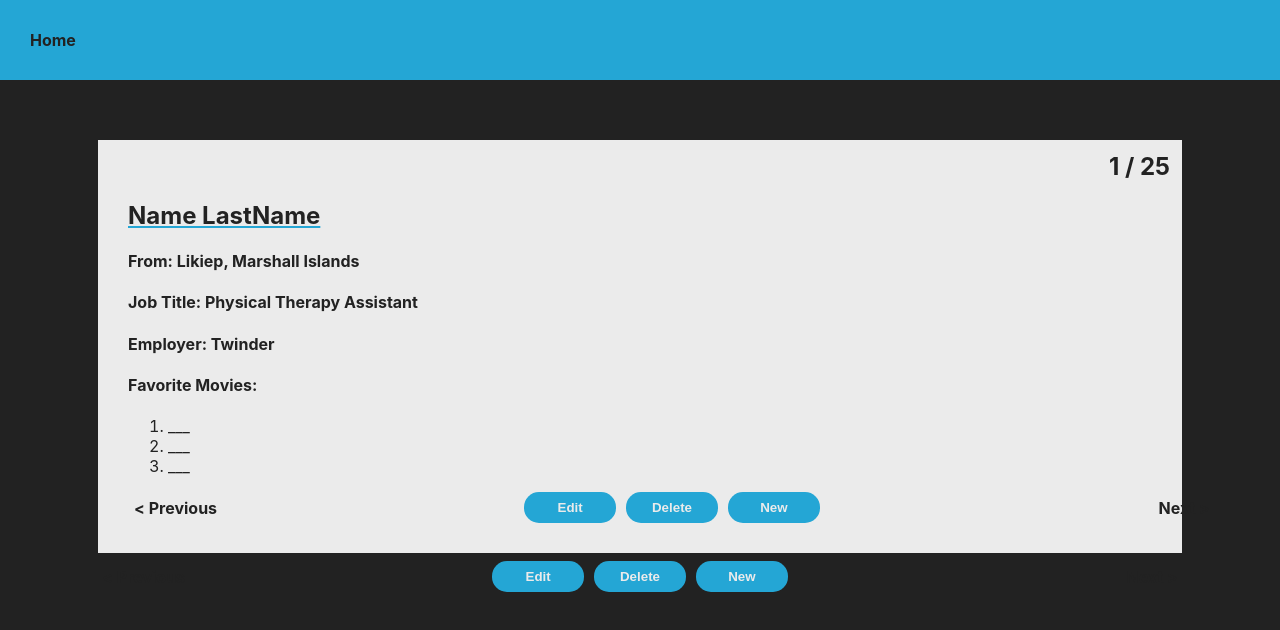
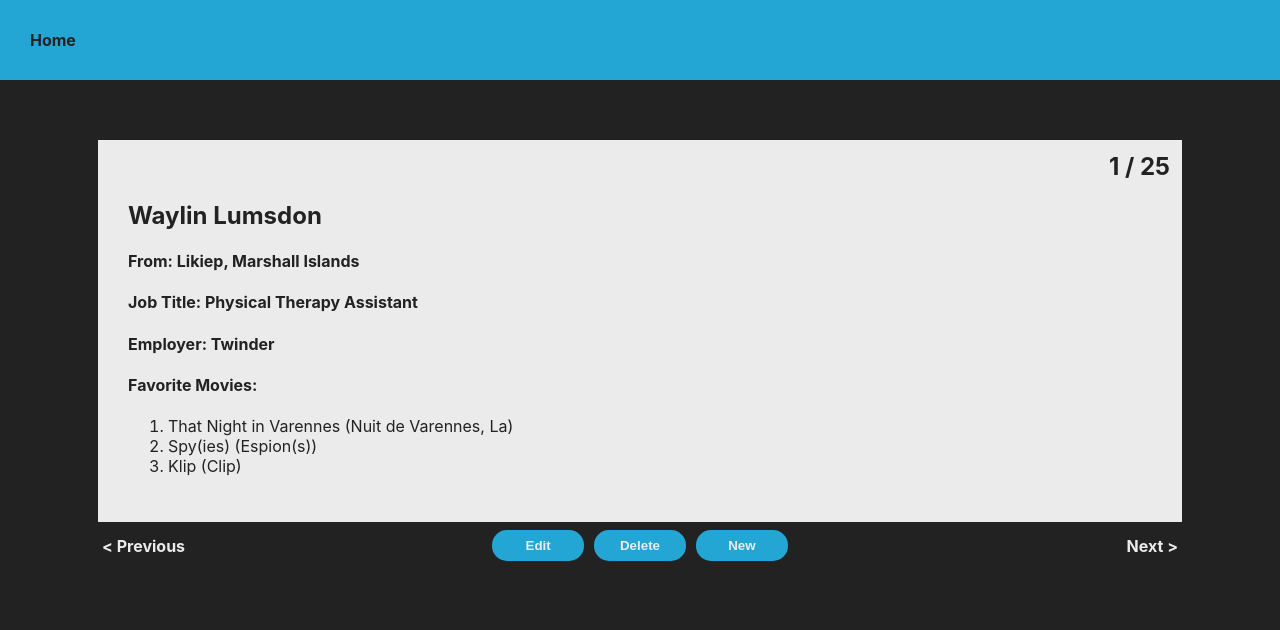
Before and after one commit to RichardMillerWimmer/user-directory, a React (Create React App) app: page / in a window 1280 px wide. Shown: the top 630 px of the page. Built offline with nearby package versions, Linux system fonts and the light colour scheme.

Commit message:
Richards work on Lab 3.4

```diff
--- a/src/App.css
+++ b/src/App.css
@@ -50,8 +50,8 @@ header {
 
 .scrollButton {
   background: none;
-  color: rgb(34, 34, 34);
-  /* color: rgb(235, 235, 235); */
+  /* color: rgb(34, 34, 34); */
+  color: rgb(235, 235, 235);
   border: none;
   font: inherit;
   font-weight: 700;
--- a/src/App.js
+++ b/src/App.js
@@ -26,7 +26,7 @@ class App extends Component {
       <div className="App" >
         <Header />
         <CardContainer />
-        <BottomControls />
+        {/* <BottomControls /> */}
       </div>
     )
   };
--- a/src/Components/BottomControls.js
+++ b/src/Components/BottomControls.js
@@ -13,11 +13,11 @@ class BottomControls extends Component {
         return (
             <nav>
                 <div className='buttonBox'>
-                    <button className='previousButton scrollButton' onClick={() => this.onClickPrevious()}>&#60; Previous</button>
+                    <button className='previousButton scrollButton' onClick={this.props.previous}>&#60; Previous</button>
                     <button className='blueButton'>Edit</button>
                     <button className='blueButton'>Delete</button>
                     <button className='blueButton'>New</button>
-                    <button className='nextButton scrollButton' onClick={() => this.onClickNext()}>Next &#62;</button>
+                    <button className='nextButton scrollButton' onClick={this.props.next}>Next &#62;</button>
                 </div>
             </nav>
         )
--- a/src/Components/CardContainer.js
+++ b/src/Components/CardContainer.js
@@ -1,96 +1,90 @@
 import React, { Component } from 'react';
 import data from '../data'
-
+import BottomControls from './BottomControls'
 
 class CardContainer extends Component {
     constructor() {
         super();
         this.state = {
             data: data,
-            selectedProfile: {},
-            pageNumber: 1
+            // selectedProfile: data[0],
+            pageNumber: 0
         }
+        this.previous = this.previous.bind(this)
+        this.next = this.next.bind(this)
     }
 
-    // handleChange(value) {
-    //     this.setState({ pageNumber: +value })
-    //     console.log(this.state.pageNumber)
-    // }
 
-    componentDidMount() {
-        this.setState({ selectedProfile: data[0] })
-    }
-    onClickNext() {
-        this.next()
-        // this.diplayProfile(this.state.pageNumber)
-    }
-
-    onClickPrevious() {
-        this.previous()
-        // this.diplayProfile(this.state.pageNumber)
-    }
 
     next() {
+        let newPageNumber = this.state.pageNumber;
+
+        // console.log(this.state.pageNumber)
         // this.diplayProfile(this.state.pageNumber)
-        if (this.state.pageNumber >= 1 && this.state.pageNumber <= 25) {
-            this.setState({ pageNumber: this.state.pageNumber + 1 })
+
+        if (newPageNumber >= 0 && newPageNumber < (this.state.data.length - 1)) {
+            newPageNumber++
         } else {
-            this.setState({ pageNumber: 1 })
+            newPageNumber = 0
         }
+        this.setState({ pageNumber: newPageNumber })
         console.log(this.state.pageNumber)
     }
 
     previous() {
+        let newPageNumber = this.state.pageNumber;
         // this.diplayProfile(this.state.pageNumber)
-        if (this.state.pageNumber >= 1 && this.state.pageNumber <= 25) {
-            this.setState({ pageNumber: this.state.pageNumber - 1 })
+        if (newPageNumber > 0 && newPageNumber <= (this.state.data.length - 1)) {
+            newPageNumber--
         } else {
-            this.setState({ pageNumber: 25 })
+            newPageNumber = this.state.data.length - 1
         }
+        this.setState({ pageNumber: newPageNumber })
         console.log(this.state.pageNumber)
     }
 
-    diplayProfile(pageNumber) {
-        for (let i = 0; i < data.length; i++) {
-            if (data[i].id === pageNumber) {
-                this.setState({ selectedProfile: data[i] })
-            }
-        }
-        // console.log(this.state.selectedProfile)
-    }
+    // diplayProfile(pageNumber) {
+    //     for (let i = 0; i < data.length; i++) {
+    //         if (data[i].id === pageNumber) {
+    //             this.setState({ selectedProfile: data[i] })
+    //         }
+    //     }
+    //     // console.log(this.state.selectedProfile)
+    // }
 
 
     render() {
-        // console.log(this.state.data)
+        const profile = data[this.state.pageNumber]
+        // console.log(this.state.pageNumber)
         return (
+            <>
                 < section className="cardContainer" >
                     <div>
-                    <h2 className='indexCount'>{this.state.selectedProfile.id} / 25</h2>
-                    {/* <h2>{this.state.selectedProfile.name[0]} {this.state.selectedProfile.name[1]}</h2> */}
-                    <h2 className='name'>Name LastName</h2>
-                    <h4>From: {this.state.selectedProfile.city}, {this.state.selectedProfile.country} </h4>
-                    <h4>Job Title: {this.state.selectedProfile.title} </h4>
-                    <h4>Employer: {this.state.selectedProfile.employer} </h4>
+                        <h2 className='indexCount'>{profile.id} / 25</h2>
+                        <h2>{profile.name.first} {profile.name.last}</h2>
+                        {/* <h2 className='name'>Name LastName</h2> */}
+                        <h4>From: {profile.city}, {profile.country} </h4>
+                        <h4>Job Title: {profile.title} </h4>
+                        <h4>Employer: {profile.employer} </h4>
                     </div>
                     <div>
                         <h4> Favorite Movies:</h4>
                         <ol>
-                        <li>___</li>
-                        <li>___</li>
-                        <li>___</li>
-                        {/* <li>{this.state.selectedProfile.favoriteMovies[0]}</li>
-                        <li>{this.state.selectedProfile.favoriteMovies[1]}</li>
-                        <li>{this.state.selectedProfile.favoriteMovies[2]}</li> */}
+                            <li>{profile.favoriteMovies[0]}</li>
+                            <li>{profile.favoriteMovies[1]}</li>
+                            <li>{profile.favoriteMovies[2]}</li>
                         </ol>
-                    <div className='buttonBox'>
-                        <button className='previousButton scrollButton' onClick={() => this.onClickPrevious()}>&#60; Previous</button>
+                        {/* <div className='buttonBox'>
+                        <button className='previousButton scrollButton' onClick={this.previous}>&#60; Previous</button>
                         <button className='blueButton'>Edit</button>
                         <button className='blueButton'>Delete</button>
                         <button className='blueButton'>New</button>
-                        <button className='nextButton scrollButton' onClick={() => this.onClickNext()}>Next &#62;</button>
-                    </div>
+                        <button className='nextButton scrollButton' onClick={this.next}>Next &#62;</button>
+                    </div> */}
                     </div >
                 </section >
+                < BottomControls previous={this.previous} next={this.next} />
+            </>
         )
     }
 }
```
Lines whose indentation alone changed are shown as unchanged.
